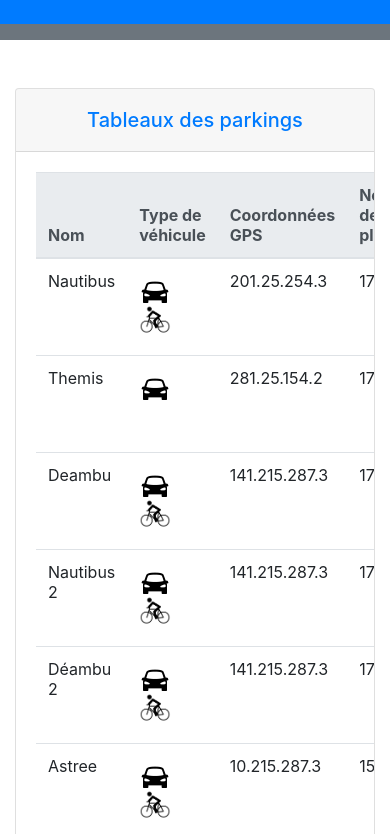
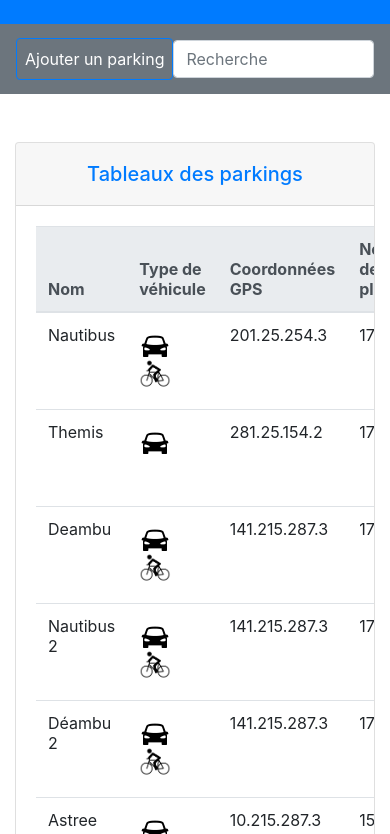
Before and after one commit to JennyNg943/IHMParking, a plain HTML site: page index.html in a window 390 px wide. Shown: the part 96-930 px from the top of the page. Drawn offline with nearby package versions, Linux system fonts and the light colour scheme.

Commit message:
Menu Responsive + Bouton ajouter

```diff
--- a/index.html
+++ b/index.html
@@ -14,11 +14,13 @@
     <h1 class="text-center text-white">IHM Parking</h1>
 </div>
 
-<nav class="navbar navbar-expand-lg navbar-light bg-secondary ">
+<nav class="navbar navbar-expand navbar-light bg-secondary ">
     <div class="collapse navbar-collapse" id="navbarSupportedContent">
         <ul class="navbar-nav mr-auto">
             <li class="nav-item ">
-                <a class="nav-link text-white" onclick="verifEntree('newNom', 'newGPS','newNbPlaces', 'newMail', 'newCompt')" data-toggle="modal" href="#exampleModal" id="btnPark">Ajouter un parking</a>
+                <a class="nav-link text-white btn btn-outline-primary" onclick="verifEntree('newNom', 'newGPS','newNbPlaces', 'newMail', 'newCompt')" data-toggle="modal" href="#exampleModal" id="btnPark">
+                  Ajouter un parking
+                </a>
             </li>
         </ul>
         <form class="form-inline my-2 my-lg-0">
```
